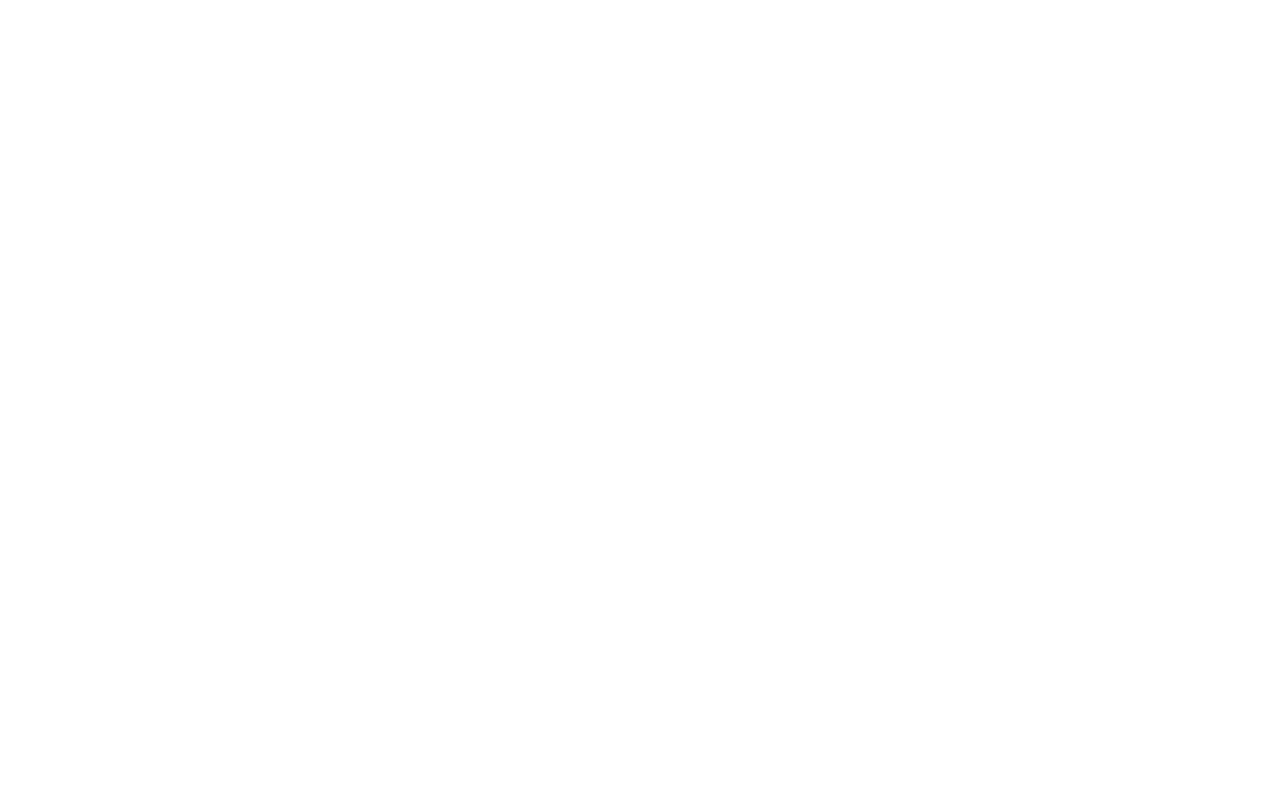
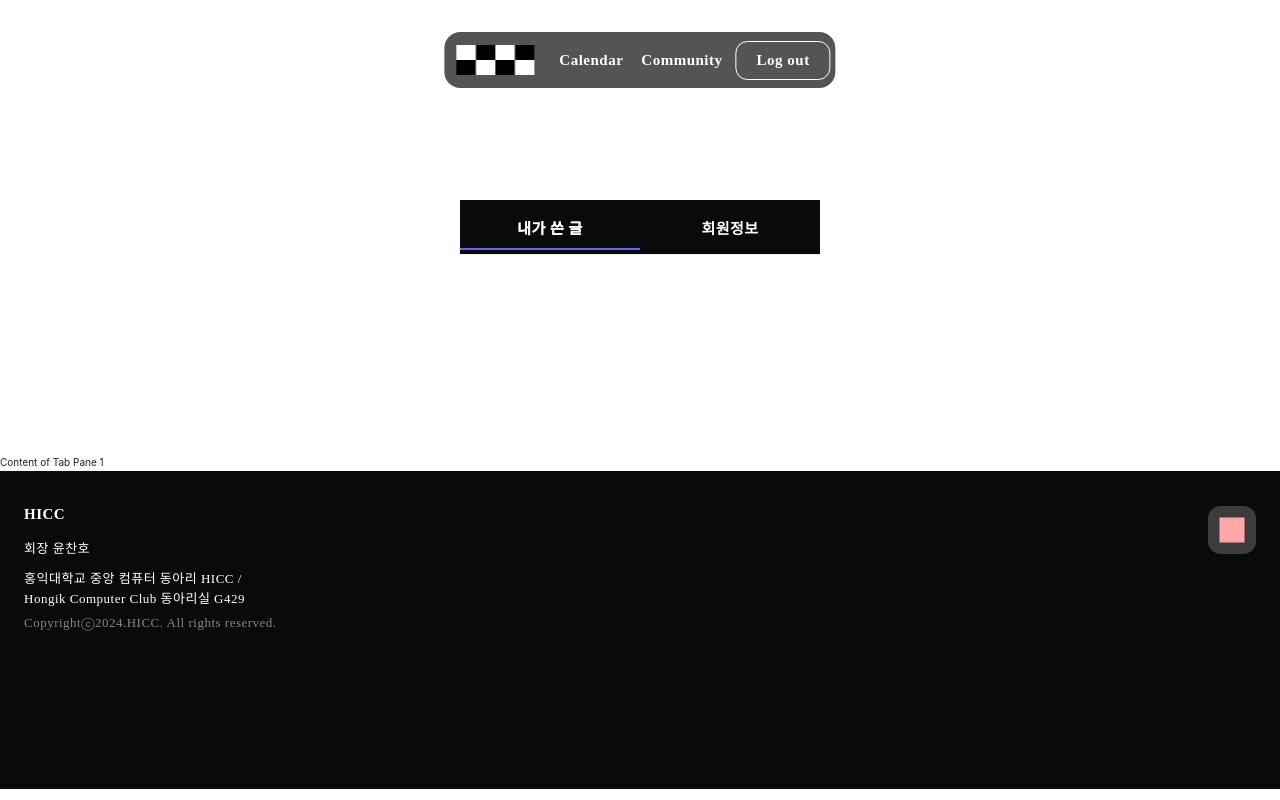
Before and after one commit to HICC-REBOOT/HICC-REBOOT-Frontend, a React (Create React App) app in the folder frontend/: page /temp in a window 1280 px wide. Before the commit this address had no page. Built offline with nearby package versions, Linux system fonts and the light colour scheme; a web font is replaced by a local one.

Commit message:
design: 탭의 기본적인 프레임 제작

```diff
--- a/frontend/src/App.tsx
+++ b/frontend/src/App.tsx
@@ -4,6 +4,7 @@ import Layout from '@components/layout/Layout';
 import Calendar from '@pages/Calendar/Calendar';
 import Home from '@pages/Home';
 import ROUTE from '@constants/route';
+import Temp from '@components/Temp/temp';
 
 function App() {
   return (
@@ -11,6 +12,7 @@ function App() {
       <Route element={<Layout />}>
         <Route path={ROUTE.HOME} element={<Home />} />
         <Route path={ROUTE.CALENDAR} element={<Calendar />} />
+        <Route path="/temp" element={<Temp />} />
       </Route>
     </Routes>
   );
--- a/frontend/src/components/Temp/temp.tsx
+++ b/frontend/src/components/Temp/temp.tsx
@@ -1,24 +1,12 @@
 import React from 'react';
-import { Desktop, Mobile, Tablet } from '@assets/mediaQuery';
-import useInput from '@hooks/useInput';
+import Tab from '@components/common/tab/Tab';
 import * as T from './style/temp.style';
 
 function Temp() {
-  const [value, onChange] = useInput<string>('');
   return (
-    <>
-      <input type="text" value={value} onChange={onChange} />
-
-      <Mobile>
-        <T.Text>Mobile</T.Text>
-      </Mobile>
-      <Tablet>
-        <T.Text>Tablet</T.Text>
-      </Tablet>
-      <Desktop>
-        <T.Text>Desktop</T.Text>
-      </Desktop>
-    </>
+    <div>
+      <Tab />
+    </div>
   );
 }
 
--- /dev/null
+++ b/frontend/src/components/common/tab/Tab.style.tsx
@@ -0,0 +1,54 @@
+import { CSSProperties } from 'react';
+import styled from 'styled-components';
+import theme from '@styles/theme';
+import { Tabs, ThemeConfig } from 'antd';
+
+export const StyledTabs = styled(Tabs)`
+  .ant-tabs-nav-wrap {
+    width: 100%;
+  }
+
+  .ant-tabs-nav-wrap::before {
+    position: relative !important;
+    width: 0.01rem !important;
+  }
+  .ant-tabs-nav-list {
+    width: 100%;
+  }
+  .ant-tabs-tab {
+    flex: 1;
+    margin-left: 0 !important;
+  }
+  .ant-tabs-tab-btn {
+    display: flex;
+    justify-content: center;
+    align-items: center;
+    width: 100%;
+    color: ${(props) => props.theme.colors.white};
+    ${(props) => props.theme.typography.common.button1};
+  }
+`;
+
+export const tabConfigStyle: ThemeConfig = {
+  components: {
+    Tabs: {
+      itemActiveColor: theme.colors.white,
+      itemHoverColor: theme.colors.white,
+      itemSelectedColor: theme.colors.white,
+      inkBarColor: theme.colors.point1,
+      horizontalItemGutter: 0,
+      horizontalMargin: '0 0 64px 0',
+    },
+  },
+};
+
+export const tabBarStyle: CSSProperties = {
+  display: 'flex',
+  width: '36rem',
+  height: '5.5rem',
+  alignContent: 'center',
+  margin: '20rem auto',
+
+  backgroundColor: theme.colors.black,
+  flexShrink: 0,
+};
--- /dev/null
+++ b/frontend/src/components/common/tab/Tab.tsx
@@ -0,0 +1,36 @@
+import React from 'react';
+import { TabsProps, ConfigProvider } from 'antd';
+import * as T from './Tab.style';
+
+const items: TabsProps['items'] = [
+  {
+    key: '1',
+    label: '내가 쓴 글',
+    children: 'Content of Tab Pane 1',
+  },
+  {
+    key: '2',
+    label: '회원정보',
+    children: 'Content of Tab Pane 2',
+  },
+];
+
+interface TabItemProps {
+  key: string;
+  label: string;
+  children: React.JSX.Element;
+}
+
+interface TabProps {
+  items: TabItemProps[];
+}
+
+function Tab() {
+  return (
+    <ConfigProvider theme={T.tabConfigStyle}>
+      <T.StyledTabs defaultActiveKey="1" centered items={items} tabBarStyle={T.tabBarStyle} />
+    </ConfigProvider>
+  );
+}
+
+export default Tab;
```
Also changed, not shown: 1 other file (tests, documents, lock files or other folders).
